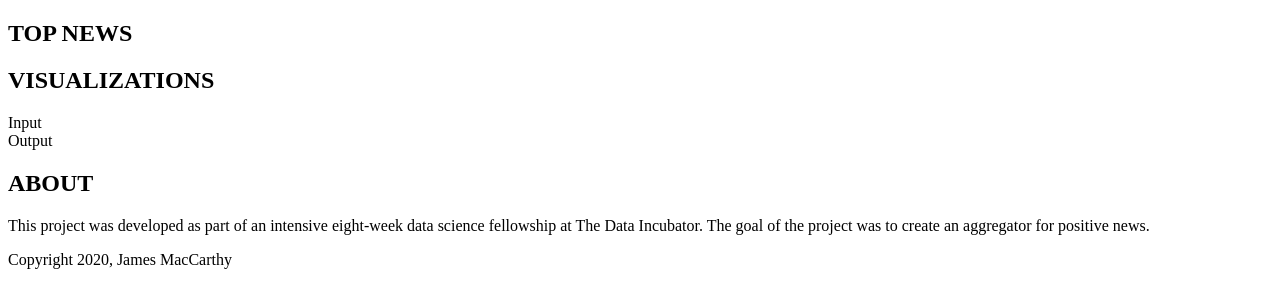
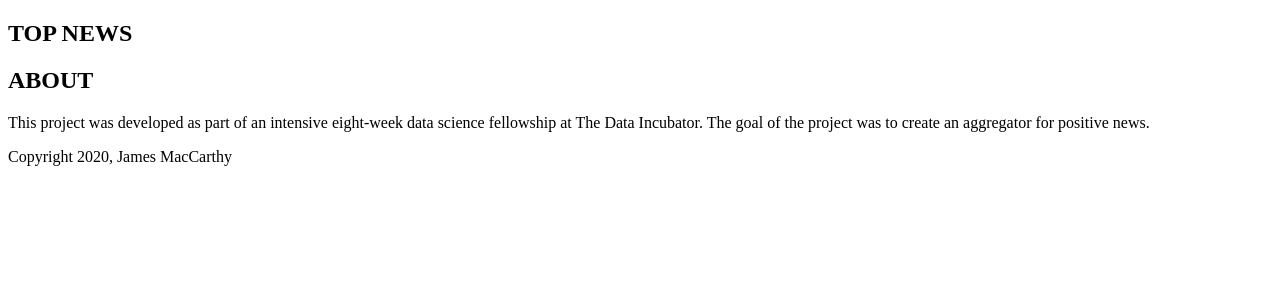
Before and after one commit to jimmymac387/print-positive, a Flask app: template templates/visualizations/visualizations.html in a window 1280 px wide. Shown: the part 26-334 px from the top of the page. Run offline with Flask 2, Linux system fonts and the light colour scheme; the template is opened without the code that fills it, so the values that code supplies are empty.

Commit message:
Remove visualization section

```diff
--- a/templates/base.html
+++ b/templates/base.html
@@ -26,12 +26,6 @@
         {% block articles %}{% endblock %}
       </section>
 
-      <!-- Visualizations -->
-      <section id="visualizations" class="visualizations">
-        <h2>VISUALIZATIONS</h2>
-        {% block visualizations %}{% endblock %}
-      </section>
-
       <!-- About -->
       <section id="about" class="about">
         <h2>ABOUT</h2>
```
